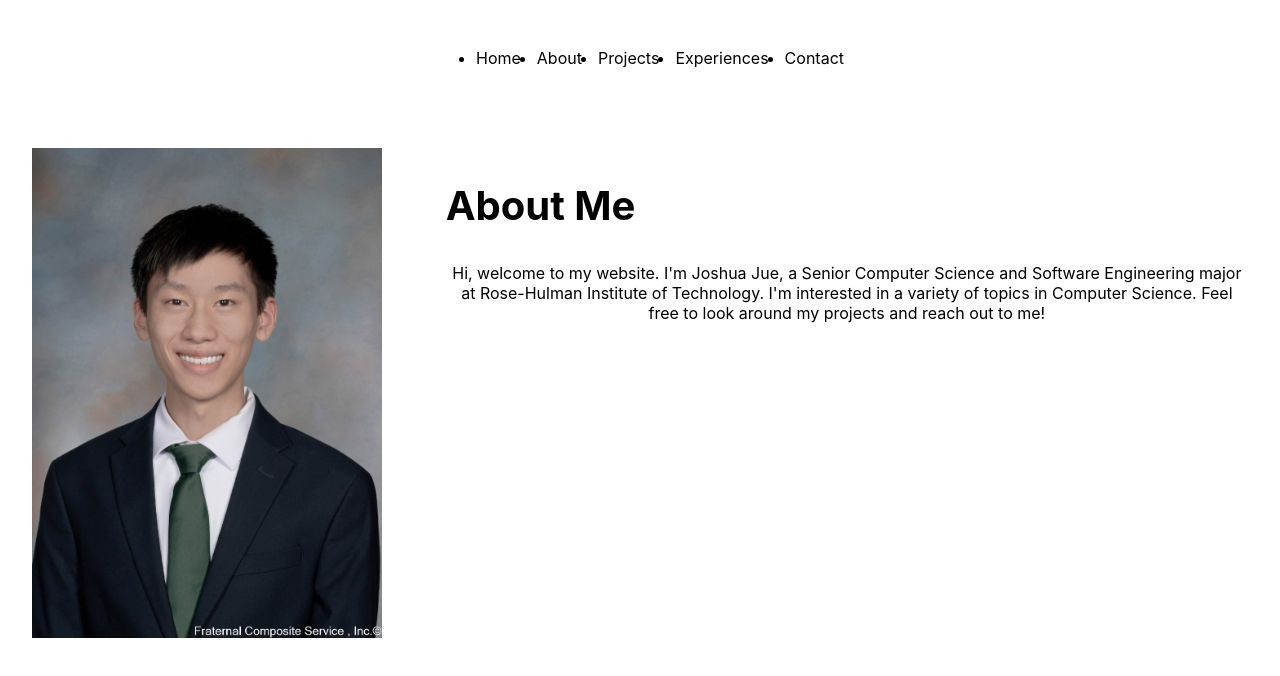
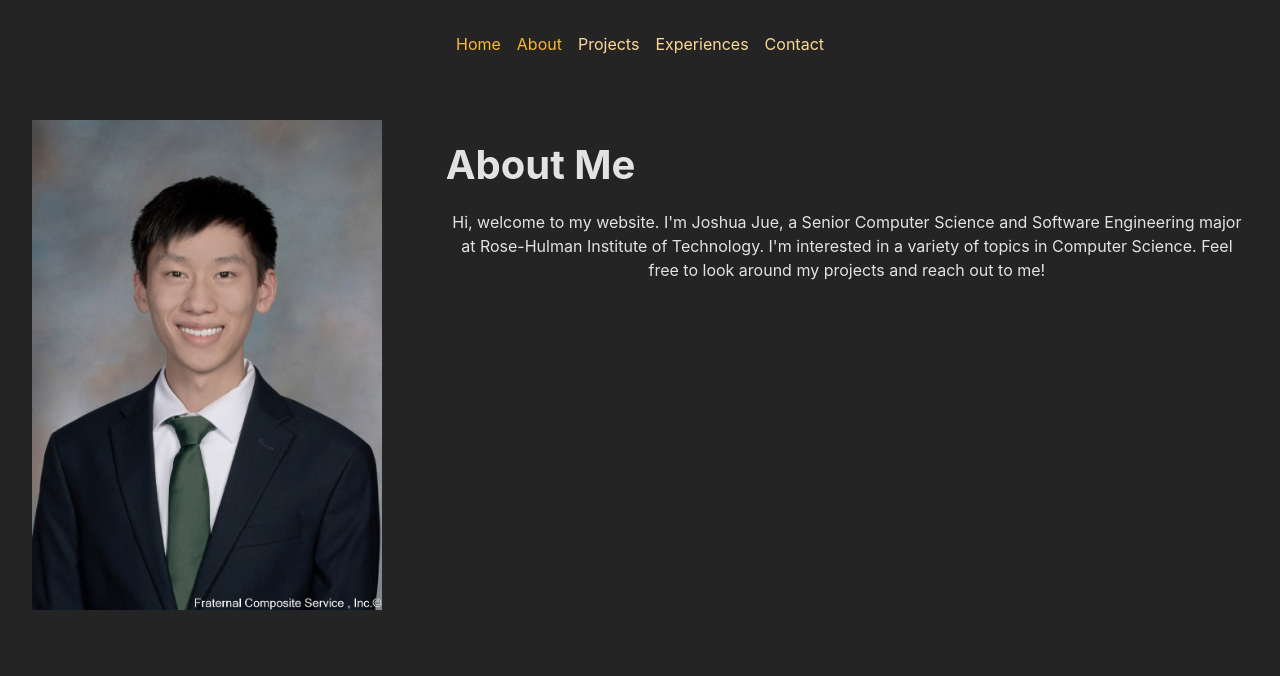
Before and after one commit to JJue888/react_portfolio, a React (Create React App) app: page /react_portfolio/about in a window 1280 px wide. Shown: the top 676 px of the page. Built offline with nearby package versions, Linux system fonts and the light colour scheme.

Commit message:
General styling update

```diff
--- a/src/index.css
+++ b/src/index.css
@@ -11,3 +11,54 @@
   font-family: source-code-pro, Menlo, Monaco, Consolas, 'Courier New',
     monospace;
 }
+
+* {
+  box-sizing: border-box;
+}
+
+:root {
+  font-family: Inter, Avenir, Helvetica, Arial, sans-serif;
+  font-size: 16px;
+  line-height: 24px;
+  font-weight: 400;
+
+  color-scheme: light dark;
+  color: rgba(255, 255, 255, 0.87);
+  background-color: #242424;
+
+  font-synthesis: none;
+  text-rendering: optimizeLegibility;
+  -webkit-font-smoothing: antialiased;
+  -moz-osx-font-smoothing: grayscale;
+  -webkit-text-size-adjust: 100%;
+
+  --color-gray-100: #f4f3f1;
+  --color-gray-200: #dddbd8;
+  --color-gray-300: #ccc9c6;
+  --color-gray-400: #aeaba7;
+  --color-gray-500: #8a8784;
+  --color-gray-600: #656360;
+  --color-gray-700: #4b4a47;
+  --color-gray-800: #31302e;
+  --color-gray-900: #1f1d1b;
+
+  --color-primary-100: #fcf3e1;
+  --color-primary-200: #fceccd;
+  --color-primary-300: #fae1af;
+  --color-primary-400: #fbd997;
+  --color-primary-500: #ffd37c;
+  --color-primary-600: #f9c762;
+  --color-primary-700: #fbc14d;
+  --color-primary-800: #fab833;
+  --color-primary-900: #f6ad1b;
+}
+
+body {
+  margin: 0;
+}
+
+ul {
+  list-style: none;
+  margin: 0;
+  padding: 0;
+}
```
